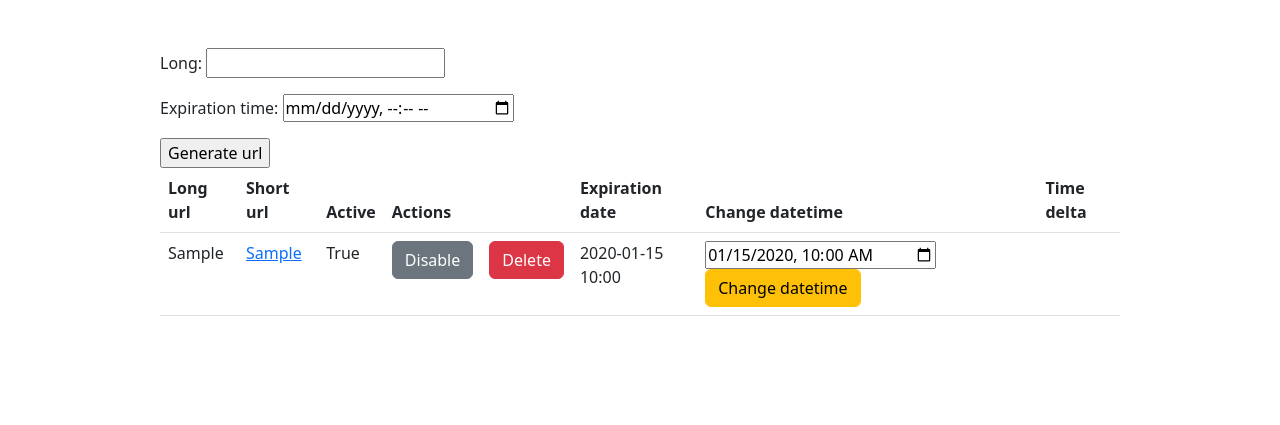
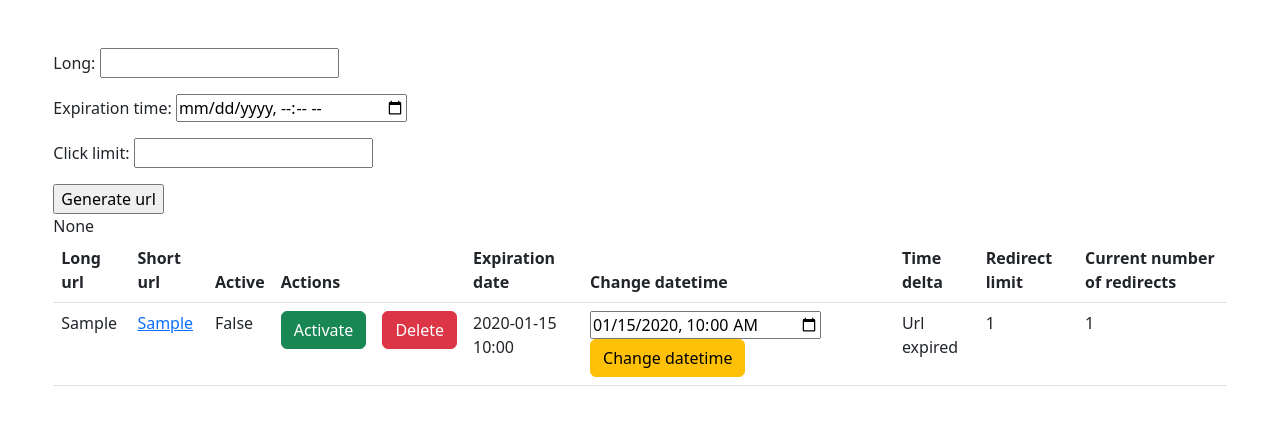
Before and after one commit to balbazauras/backend-homework, a Django app: page / in a window 1280 px wide. Shown: the top 425 px of the page. Run offline with Django 4.2, Linux system fonts and the light colour scheme; a user stored in the database is signed in; tables that the repository leaves empty hold one stand-in row (values such as "Sample post").

Commit message:
Url dissable functionality

```diff
--- a/service/forms.py
+++ b/service/forms.py
@@ -14,7 +14,19 @@
 
     class Meta:
         model = Url
-        fields = ['long', 'expiration_time']
+        fields = ['long', 'expiration_time', 'click_limit']
+
+
+class ModifyUrlForm(ModelForm):
+    expiration_time = forms.DateTimeField(
+        widget=forms.TextInput(
+            attrs={'type': 'datetime-local'}
+        )
+    )
+
+    class Meta:
+        model = Url
+        fields = ['expiration_time']
 
 
 class UserRegistrationForm(UserCreationForm):
--- a/service/models.py
+++ b/service/models.py
@@ -5,15 +5,22 @@
 from .utils import idToShortURL
 from django.contrib.auth.models import User
 from django.utils.timezone import utc
+from django.utils import timezone
 
 
 class Url(models.Model):
     user = models.ForeignKey(User, on_delete=models.CASCADE)
     short = models.CharField(max_length=250)
     long = models.URLField(max_length=200)
-    created_at = models.DateTimeField('%Y-%m-%d %H:%M:%S', auto_now_add=True)
-    expiration_time = models.DateTimeField('%Y-%m-%d %H:%M:%S')
+    created_at = models.DateTimeField(auto_now_add=True)
+    expiration_time = models.DateTimeField()
     active = models.BooleanField(default=True)
+    click_limit = models.IntegerField(max_length=10)
+    click_current = models.IntegerField(max_length=10, default=0)
+
+    def increment_click_current(self):
+        self.click_current = self.click_current+1
+        self.save()
 
     def __str__(self) -> str:
         return self.long
@@ -38,24 +45,30 @@
         secs = self.expiration_time - now
         secs = secs.total_seconds()
         delta_time_string = ""
-        if secs > 86400:  # 60sec * 60min * 24hrs
-            days = secs // 86400
-            delta_time_string += "{} days".format(int(days))
-            secs = secs - days*86400
+        if secs > 0:
+            if secs > 86400:  # 60sec * 60min * 24hrs
+                days = secs // 86400
+                delta_time_string += "{} days".format(int(days))
+                secs = secs - days*86400
 
-        if secs > 3600:
-            hrs = secs // 3600
-            delta_time_string += " {} hours".format(int(hrs))
-            secs = secs - hrs*3600
+            if secs > 3600:
+                hrs = secs // 3600
+                delta_time_string += " {} hours".format(int(hrs))
+                secs = secs - hrs*3600
 
-        if secs > 60:
-            mins = secs // 60
-            delta_time_string += " {} minutes".format(int(mins))
-            secs = secs - mins*60
+            if secs > 60:
+                mins = secs // 60
+                delta_time_string += " {} minutes".format(int(mins))
+                secs = secs - mins*60
 
-        if secs > 0:
-            delta_time_string += " {} seconds".format(int(secs))
-        return delta_time_string
-    # @property
-    # def expired(self):
-    #    return datetime.datetime.now() > self.expiration_time
+            if secs > 0:
+                delta_time_string += " {} seconds".format(int(secs))
+            return delta_time_string
+        else:
+            return "Url expired"
+
+    def is_expired(self):
+        if timezone.now() > self.expiration_time:
+            self.active = False
+            print(self.active)
+            self.save()
--- a/service/templates/service/home.html
+++ b/service/templates/service/home.html
@@ -1,3 +1,4 @@
+{% load static %}
 <!DOCTYPE html>
 <html lang="en">
 
@@ -8,11 +9,11 @@
     <link href="https://cdn.jsdelivr.net/npm/bootstrap@5.2.2/dist/css/bootstrap.min.css" rel="stylesheet"
         integrity="sha384-Zenh87qX5JnK2Jl0vWa8Ck2rdkQ2Bzep5IDxbcnCeuOxjzrPF/et3URy9Bv1WTRi" crossorigin="anonymous">
     <title>URL shortener</title>
-    <link rel="shortcut icon" href="#" />
+    <link rel="shortcut icon" href="{% static 'images/icon.png' %}" />
 </head>
 
 <body>
-    <div class="col-md-9 mx-auto mt-5">
+    <div class="col-md-11 mx-auto mt-5">
         <div class="d-flex align-items-center">
             <div class="box">
                 <form method="POST" enctype="multipart/form-data">
@@ -33,9 +34,12 @@
                         <th>Expiration date</th>
                         <th>Change datetime</th>
                         <th>Time delta</th>
+                        <th>Redirect limit</th>
+                        <th>Current number of redirects</th>
                     </tr>
                 </thead>
                 {% for url in links %}
+                {{url.is_expired}}
                 <tr>
                     <td>{{url.long}}</td>
                     <td><a href="{% url 'redirect' url.short %}">{{url.short}}
@@ -67,11 +71,19 @@
                     <td>
                         <form action="{% url 'datetime' url.short  %}" method="POST">
                             {% csrf_token %}
-                            <input type="datetime-local" value="{{url.expiration_time|date:'Y-m-d H:i'}}">
+                            <input type="datetime-local" value="{{url.expiration_time|date:'Y-m-d H:i'}}"
+                                name="expiration_time">
                             <input class="btn btn-warning" type="submit" value="Change datetime" />
                         </form>
                     </td>
                     <td>{{url.get_time_delta}}</td>
+                    <td>
+                        {{url.click_limit}}
+                    </td>
+                    <td>
+                        {{url.click_current}}
+                    </td>
+
                 </tr>
                 {% endfor %}
             </table>
--- a/service/urls.py
+++ b/service/urls.py
@@ -11,6 +11,5 @@
     path('logout/', views.logout_user, name="logout"),
     path('delete/<str:url>/', views.delete_url, name="delete"),
     path('toggle/<str:url>/', views.toggle_url, name="toggle"),
-    path('datetime/<str:url>/<str:datetime>',
-         views.change_expiration_time, name="datetime"),
+    path('datetime/<str:url>/', views.change_expiration_time, name="datetime"),
 ]
--- a/service/views.py
+++ b/service/views.py
@@ -9,12 +9,14 @@
 from django.contrib.auth.forms import AuthenticationForm
 from django.contrib.auth import login, authenticate
 from django.contrib.auth.decorators import login_required
+from django.db.models import F
 
 
 @login_required(login_url='login')
 def create_short(request):
     form = CreateUrlForm()
     links = Url.objects.filter(user=request.user)
+
     if request.method == 'POST':
         form = CreateUrlForm(request.POST)
         if form.is_valid():
@@ -22,10 +24,9 @@
             url.user = request.user
             url.save()
             url = form.save()
+            url.is_expired()
             url.generate_short_url()
-            print(url.short)
 
-            print("success")
     context = {
         'links': links,
         'form': form,
@@ -35,12 +36,14 @@
 
 def page_redirect(request, url):
     url_object = get_object_or_404(Url, short=url)
-    if url_object.active is True:
+    context = {}
+    if url_object.active is True and url_object.click_current < url_object.click_limit:
+        url_object.increment_click_current()
         response = redirect(url_object.long)
         response.status_code = 307
         return response
     else:
-        context = {}
+
         return render(request, 'service/not_found.html', context)
 
 
@@ -84,6 +87,7 @@
 
 
 def delete_url(request, url):
+    """Deletes url specified with request"""
     url = Url.objects.get(short=url)
     if request.method == "POST":
         url.delete()
@@ -93,6 +97,7 @@
 
 
 def toggle_url(request, url):
+    """Toggles status of url specified with request"""
     url = Url.objects.get(short=url)
     if request.method == "POST":
         url.toggle_active()
@@ -101,10 +106,16 @@
     return render(request, 'service/home.html', context)
 
 
-def change_expiration_time(request, url, datetime):
+def change_expiration_time(request, url):
+    """Changes expiration date of url specified in request"""
     url = Url.objects.get(short=url)
-    if request.method == "POST":
-        url.set_datetime(datetime)
-        return redirect('/')
-    context = {}
+    form = ModifyUrlForm(instance=url)
+
+    if request.method == 'POST':
+        form = ModifyUrlForm(request.POST, instance=url)
+        if form.is_valid():
+            form.save()
+            return redirect('/')
+
+    context = {'form': form}
     return render(request, 'service/home.html', context)
```
Also changed, not shown: service/migrations/0002_url_click_current_url_click_limit.py (added), static/images/icon.png (added).
